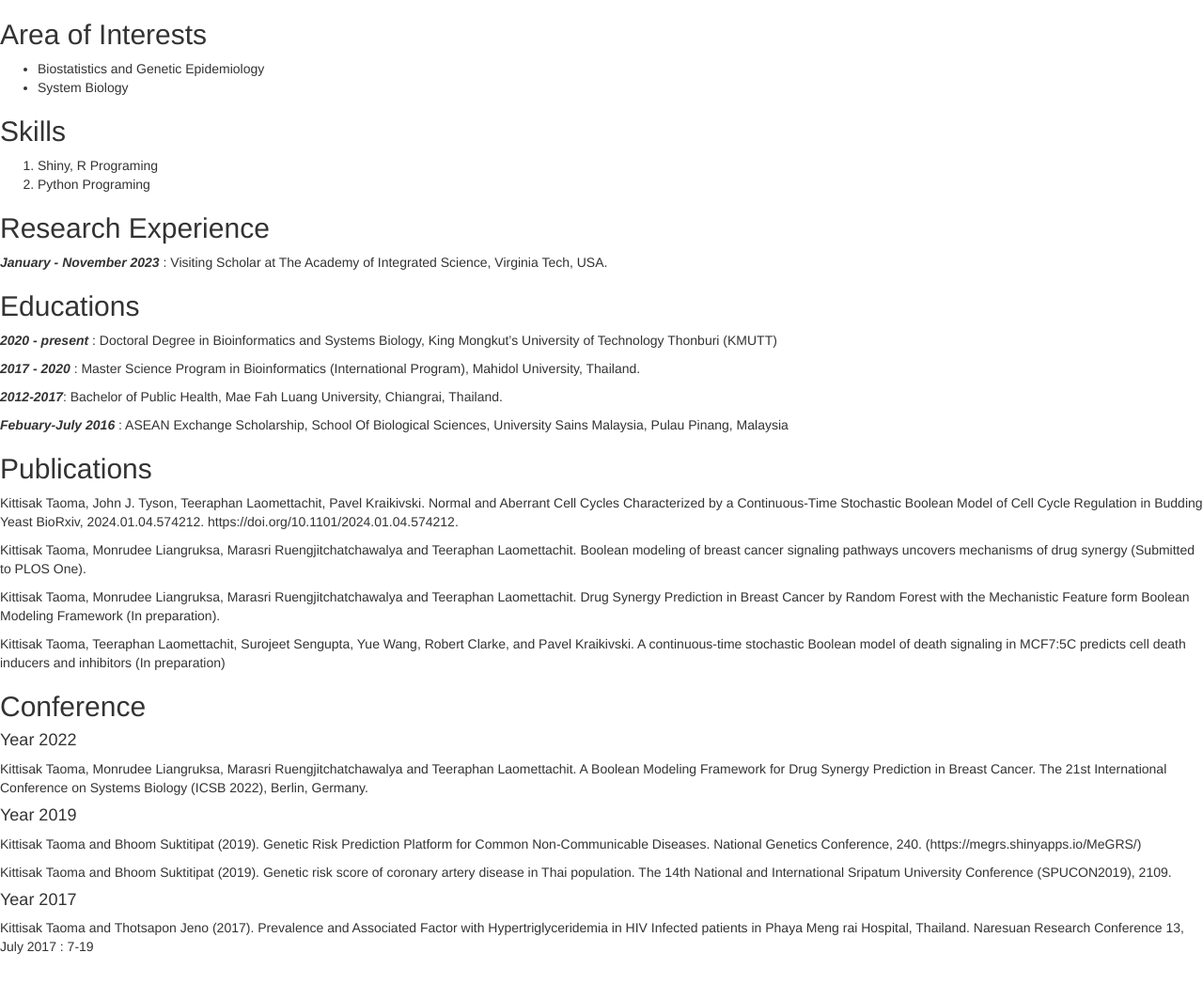
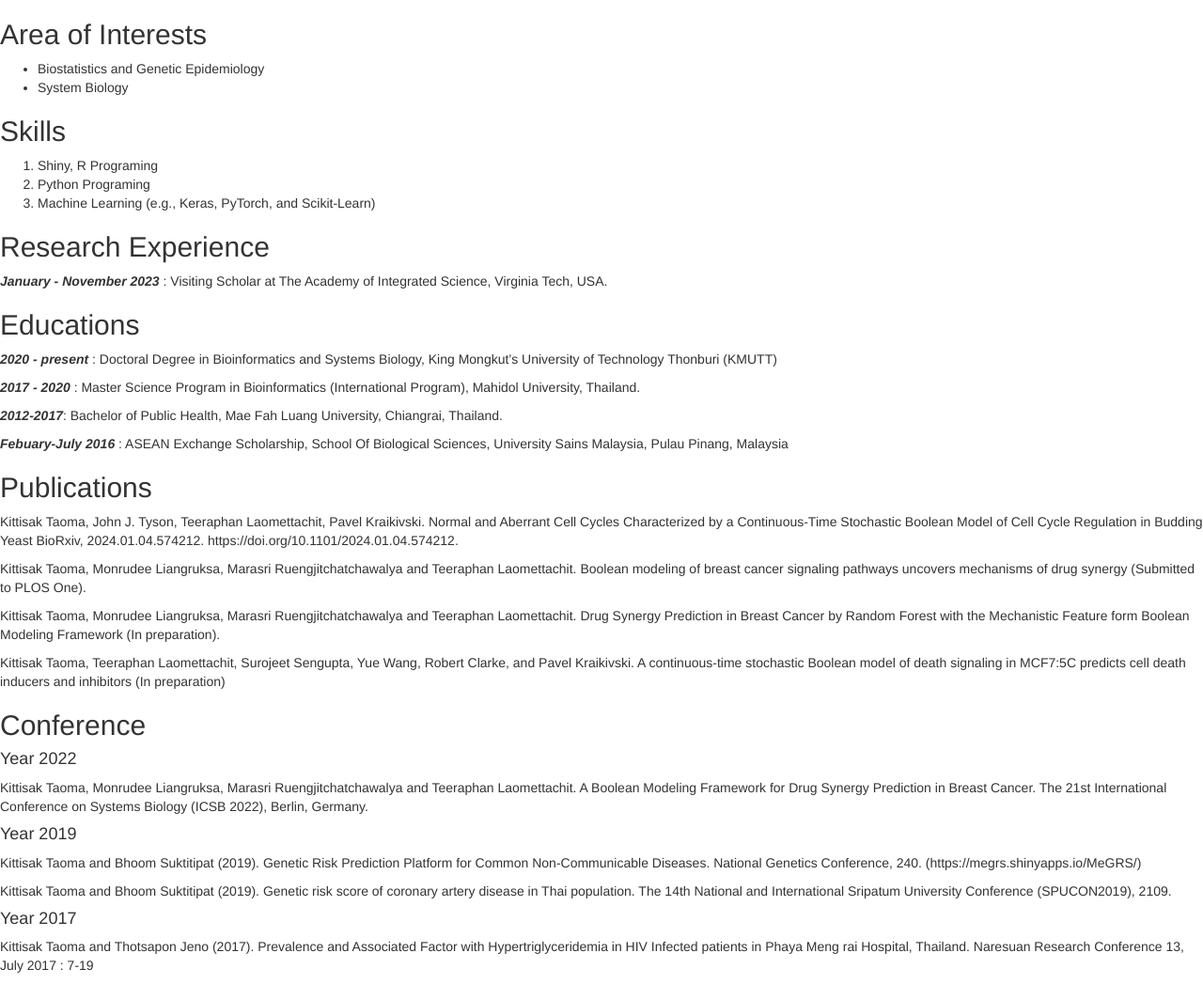
Before and after one commit to kittisaktaoma/yCV, a Jekyll site: the page built from _posts/2019-03-22-cv.md, in a window 1280 px wide. Shown: the whole page at 94% size. Built offline with Jekyll 4.4.1, drawn with Linux system fonts in a browser that asks for light colours; nearby versions of some CDN libraries; our own code applies the rules of GitHub Pages for plain Markdown files.

Commit message:
Update 2019-03-22-cv.md

```diff
--- a/_posts/2019-03-22-cv.md
+++ b/_posts/2019-03-22-cv.md
@@ -5,6 +5,7 @@
 ## Skills
 1. Shiny, R Programing
 2. Python Programing
+3. Machine Learning (e.g., Keras, PyTorch, and Scikit-Learn)
 
 ## Research Experience
 <strong><em> January - November 2023 </em></strong>: Visiting Scholar at The Academy of Integrated Science, Virginia Tech, USA.
```
